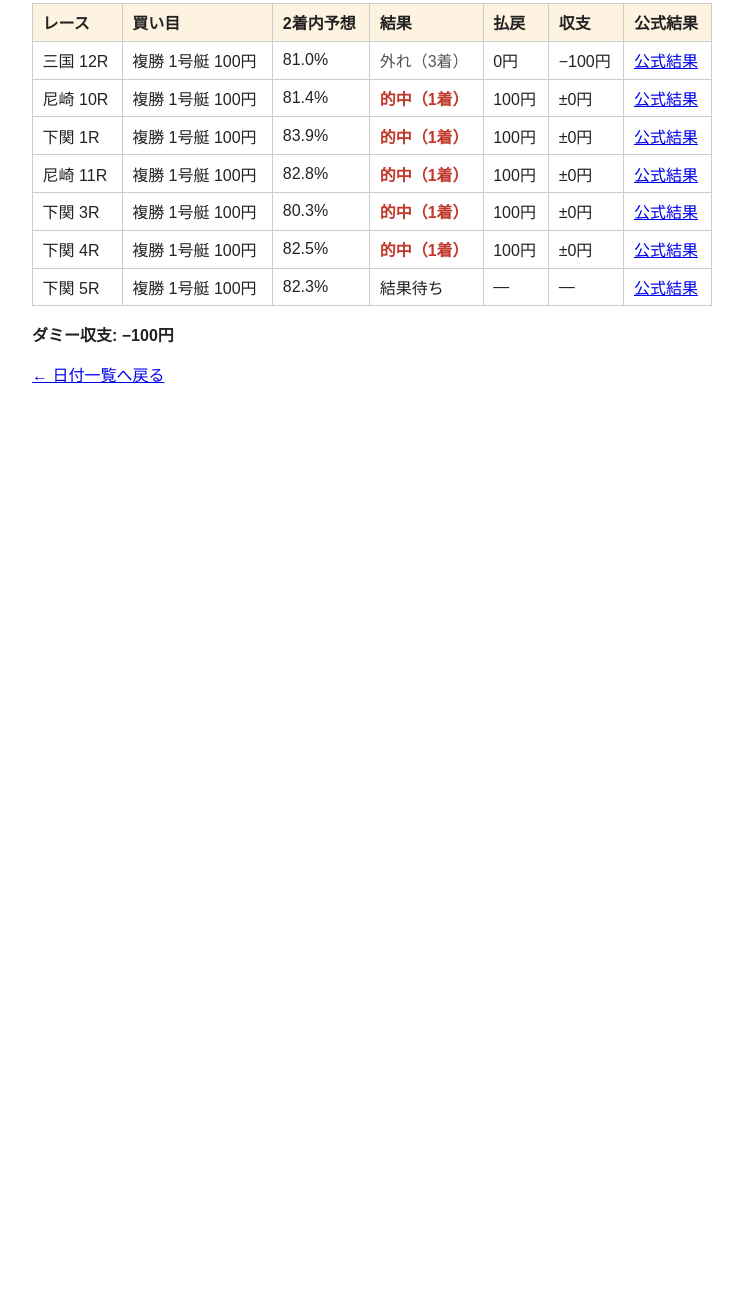
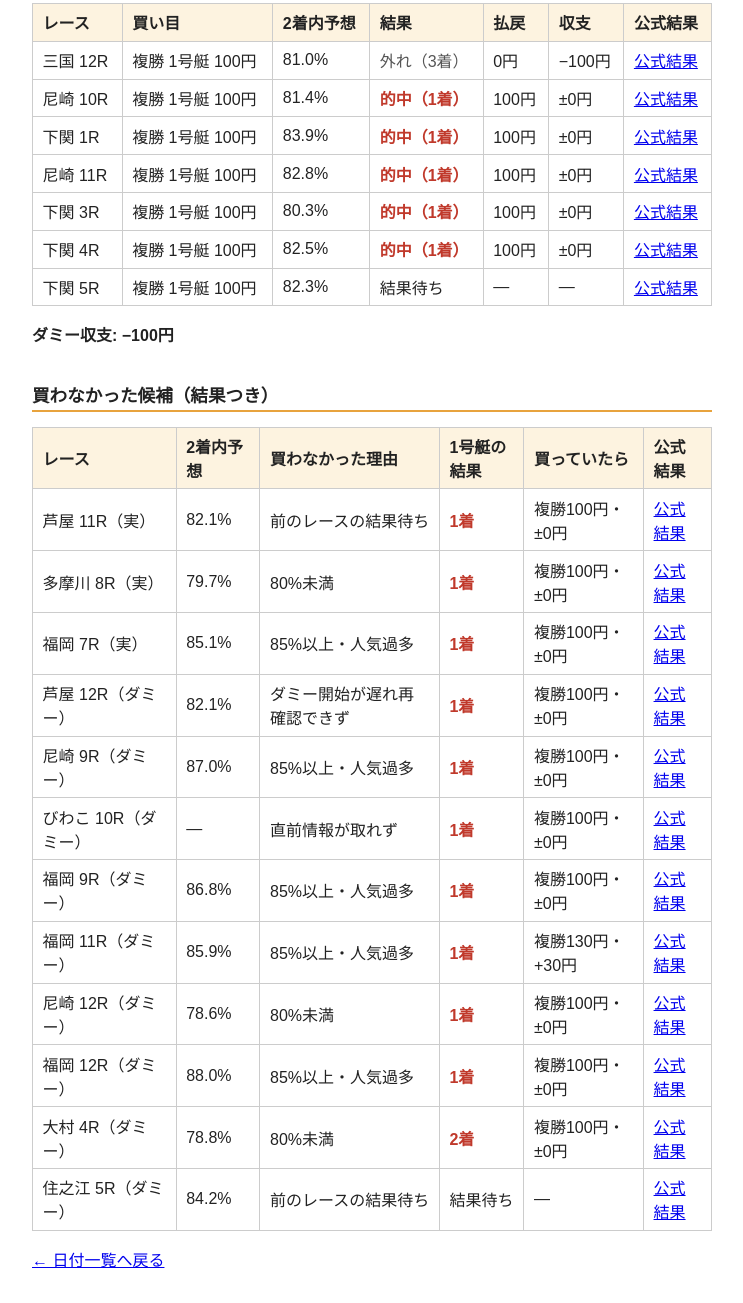
Before and after one commit to papk-x/b-navi-xer, a plain HTML site: page 2026-11-23.html in a window 1280 px wide. Shown: the part 618-1921 px from the top of the page, without its empty margins (268-1011 px from the left). Before the commit the page ends 1036 px from the top, so only its background shows below. Drawn offline with Linux system fonts and the light colour scheme.

Commit message:
買わなかった候補（結果つき）を追加

```diff
--- a/2026-11-23.html
+++ b/2026-11-23.html
@@ -21,8 +21,8 @@
 </head>
 <body>
 <h1>⛵ BOAT NAVI 実況 2026-11-23 — 仙狐さんの占い</h1>
-<p class="updated">最終更新: 2026-11-23 17:12（JST）</p>
-<p class="note">1号艇の複勝100円だけを買う、静かな実況ページです。買い目と結果と、予想の数字だけを載せます（予想の仕組みは載せません）。</p>
+<p class="updated">最終更新: 2026-11-23 17:16（JST）</p>
+<p class="note">1号艇の複勝100円だけを買う、静かな実況ページです。買い目と結果と、予想の数字だけを載せます（予想の仕組みは載せません）。買わなかった候補も、結果つきで載せます。</p>
 <p><a class="xbtn" href="https://twitter.com/intent/tweet?text=BOAT%20NAVI%E5%AE%9F%E6%B3%81%202026-11-23%EF%BD%9C%E5%AE%9F%E8%B2%B7%E3%81%84%2B90%E5%86%86%E3%80%81%E3%83%80%E3%83%9F%E3%83%BC%E2%88%92100%E5%86%86&url=https%3A%2F%2Fpapk-x.github.io%2Fb-navi-xer%2F2026-11-23.html" target="_blank" rel="noopener">Xに投稿する</a></p>
 
 <h2>本日の実買い（2026-11-23）</h2>
@@ -48,6 +48,23 @@
 </table>
 <p class="tally">ダミー収支: −100円</p>
 
+<h2>買わなかった候補（結果つき）</h2>
+<table>
+<tr><th>レース</th><th>2着内予想</th><th>買わなかった理由</th><th>1号艇の結果</th><th>買っていたら</th><th>公式結果</th></tr>
+<tr><td>芦屋 11R（実）</td><td>82.1%</td><td>前のレースの結果待ち</td><td class="hit">1着</td><td>複勝100円・±0円</td><td><a href="https://www.boatrace.jp/owpc/pc/race/raceresult?rno=11&jcd=21&hd=20261123" target="_blank" rel="noopener">公式結果</a></td></tr>
+<tr><td>多摩川 8R（実）</td><td>79.7%</td><td>80%未満</td><td class="hit">1着</td><td>複勝100円・±0円</td><td><a href="https://www.boatrace.jp/owpc/pc/race/raceresult?rno=8&jcd=05&hd=20261123" target="_blank" rel="noopener">公式結果</a></td></tr>
+<tr><td>福岡 7R（実）</td><td>85.1%</td><td>85%以上・人気過多</td><td class="hit">1着</td><td>複勝100円・±0円</td><td><a href="https://www.boatrace.jp/owpc/pc/race/raceresult?rno=7&jcd=22&hd=20261123" target="_blank" rel="noopener">公式結果</a></td></tr>
+<tr><td>芦屋 12R（ダミー）</td><td>82.1%</td><td>ダミー開始が遅れ再確認できず</td><td class="hit">1着</td><td>複勝100円・±0円</td><td><a href="https://www.boatrace.jp/owpc/pc/race/raceresult?rno=12&jcd=21&hd=20261123" target="_blank" rel="noopener">公式結果</a></td></tr>
+<tr><td>尼崎 9R（ダミー）</td><td>87.0%</td><td>85%以上・人気過多</td><td class="hit">1着</td><td>複勝100円・±0円</td><td><a href="https://www.boatrace.jp/owpc/pc/race/raceresult?rno=9&jcd=13&hd=20261123" target="_blank" rel="noopener">公式結果</a></td></tr>
+<tr><td>びわこ 10R（ダミー）</td><td>—</td><td>直前情報が取れず</td><td class="hit">1着</td><td>複勝100円・±0円</td><td><a href="https://www.boatrace.jp/owpc/pc/race/raceresult?rno=10&jcd=11&hd=20261123" target="_blank" rel="noopener">公式結果</a></td></tr>
+<tr><td>福岡 9R（ダミー）</td><td>86.8%</td><td>85%以上・人気過多</td><td class="hit">1着</td><td>複勝100円・±0円</td><td><a href="https://www.boatrace.jp/owpc/pc/race/raceresult?rno=9&jcd=22&hd=20261123" target="_blank" rel="noopener">公式結果</a></td></tr>
+<tr><td>福岡 11R（ダミー）</td><td>85.9%</td><td>85%以上・人気過多</td><td class="hit">1着</td><td>複勝130円・+30円</td><td><a href="https://www.boatrace.jp/owpc/pc/race/raceresult?rno=11&jcd=22&hd=20261123" target="_blank" rel="noopener">公式結果</a></td></tr>
+<tr><td>尼崎 12R（ダミー）</td><td>78.6%</td><td>80%未満</td><td class="hit">1着</td><td>複勝100円・±0円</td><td><a href="https://www.boatrace.jp/owpc/pc/race/raceresult?rno=12&jcd=13&hd=20261123" target="_blank" rel="noopener">公式結果</a></td></tr>
+<tr><td>福岡 12R（ダミー）</td><td>88.0%</td><td>85%以上・人気過多</td><td class="hit">1着</td><td>複勝100円・±0円</td><td><a href="https://www.boatrace.jp/owpc/pc/race/raceresult?rno=12&jcd=22&hd=20261123" target="_blank" rel="noopener">公式結果</a></td></tr>
+<tr><td>大村 4R（ダミー）</td><td>78.8%</td><td>80%未満</td><td class="hit">2着</td><td>複勝100円・±0円</td><td><a href="https://www.boatrace.jp/owpc/pc/race/raceresult?rno=4&jcd=24&hd=20261123" target="_blank" rel="noopener">公式結果</a></td></tr>
+<tr><td>住之江 5R（ダミー）</td><td>84.2%</td><td>前のレースの結果待ち</td><td>結果待ち</td><td>—</td><td><a href="https://www.boatrace.jp/owpc/pc/race/raceresult?rno=5&jcd=12&hd=20261123" target="_blank" rel="noopener">公式結果</a></td></tr>
+</table>
+
 <p><a href="index.html">← 日付一覧へ戻る</a></p>
 </body>
 </html>
```
